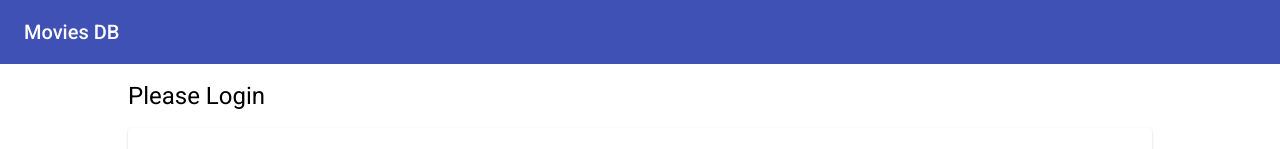
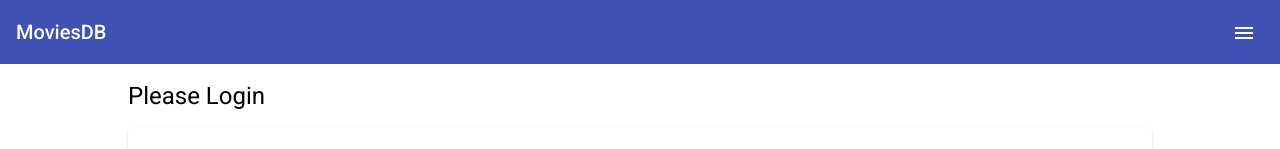
Before and after one commit to davix14/movies-app, an Angular app: page / in a window 1280 px wide. Shown: the top 149 px of the page. Built offline with nearby package versions, Linux system fonts and the light colour scheme.

Commit message:
STABLE / MESSY - Added Navigation menu to right side of header
Signed-off-by: David Juarez <jdavidjuarez95@gmail.com>

```diff
--- a/src/app/app-header/app-header.component.css
+++ b/src/app/app-header/app-header.component.css
@@ -3,3 +3,12 @@ h1 {
   display: inline;
   margin: 0.5rem;
 }
+
+a {
+  text-decoration: none;
+  color: white;
+}
+
+.spacer {
+  flex: 1 1 auto;
+}
--- a/src/app/app-header/app-header.component.html
+++ b/src/app/app-header/app-header.component.html
@@ -1,5 +1,25 @@
 <div class="header-container">
   <mat-toolbar color="primary">
-    <h1>Movies DB</h1>
+    <span>
+    <a routerLink="/">MoviesDB</a>
+  </span>
+    <span class="spacer"></span>
+    <button mat-icon-button [matMenuTriggerFor]="menu" aria-label="Example icon-button with a menu">
+      <mat-icon>menu</mat-icon>
+    </button>
+    <mat-menu #menu="matMenu">
+      <button mat-menu-item>
+        <mat-icon>search</mat-icon>
+        <span>Search</span>
+      </button>
+      <button mat-menu-item>
+        <mat-icon>movie_creation</mat-icon>
+        <span>Movies</span>
+      </button>
+      <button mat-menu-item>
+        <mat-icon>settings_applications</mat-icon>
+        <span>User Settings</span>
+      </button>
+    </mat-menu>
   </mat-toolbar>
 </div>
--- a/src/app/app.module.ts
+++ b/src/app/app.module.ts
@@ -29,6 +29,7 @@ import { LoginComponent } from './login/login.component';
 import { LoginFormComponent } from './login/login-form/login-form.component';
 import { NewUserComponent } from './new-user/new-user.component';
 import { RegisterFormComponent } from './new-user/register-form/register-form.component';
+import {MatMenuModule} from '@angular/material/menu';
 
 @NgModule({
   declarations: [
@@ -62,7 +63,8 @@ import { RegisterFormComponent } from './new-user/register-form/register-form.co
     MatExpansionModule,
     HttpClientModule,
     MatGridListModule,
-    MatDialogModule
+    MatDialogModule,
+    MatMenuModule
   ],
   entryComponents: [
     CreateMovieComponent
--- a/src/index.html
+++ b/src/index.html
@@ -8,8 +8,10 @@
   <link rel="icon" type="image/x-icon" href="favicon.ico">
   <link href="https://fonts.googleapis.com/css?family=Roboto:300,400,500&display=swap" rel="stylesheet">
   <link href="https://fonts.googleapis.com/icon?family=Material+Icons" rel="stylesheet">
+  <link href="https://fonts.googleapis.com/icon?family=Material+Icons"
+        rel="stylesheet">
 </head>
 <body class="mat-typography">
-  <app-root></app-root>
+<app-root></app-root>
 </body>
 </html>
```
